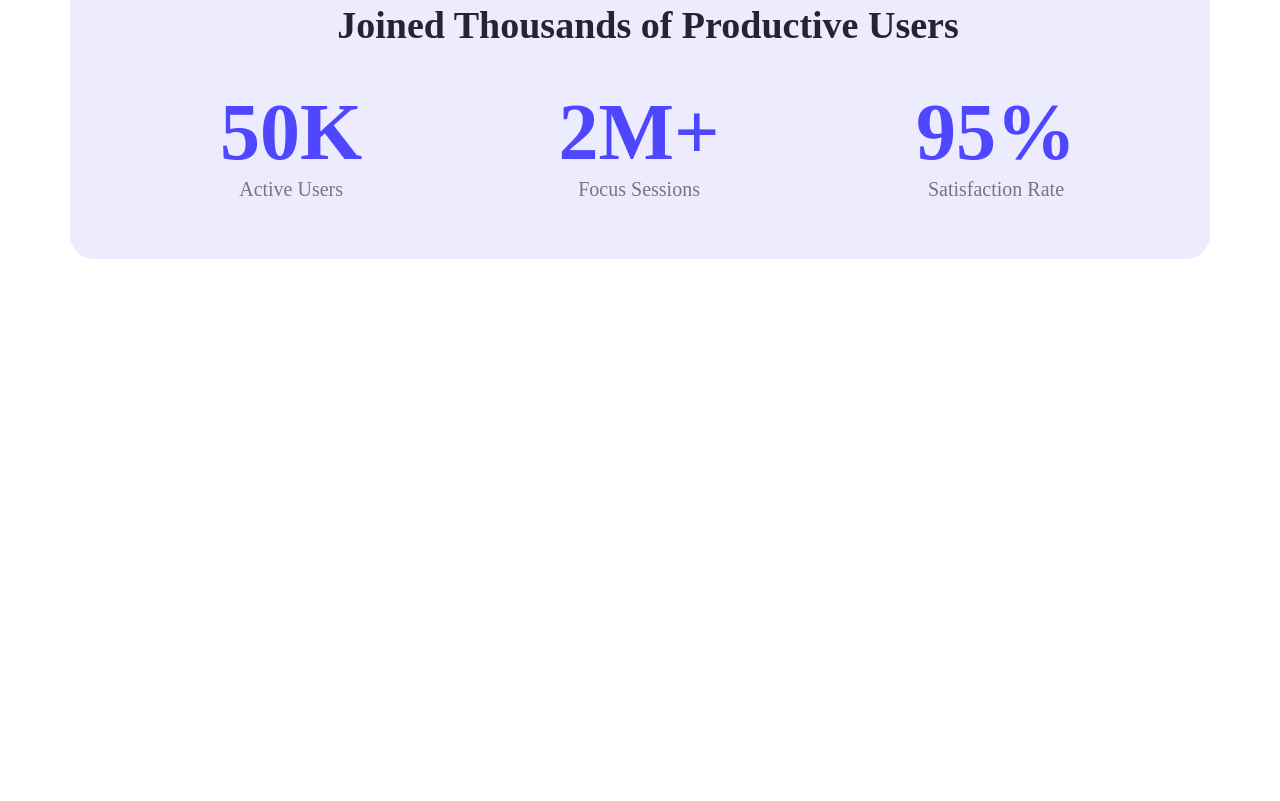
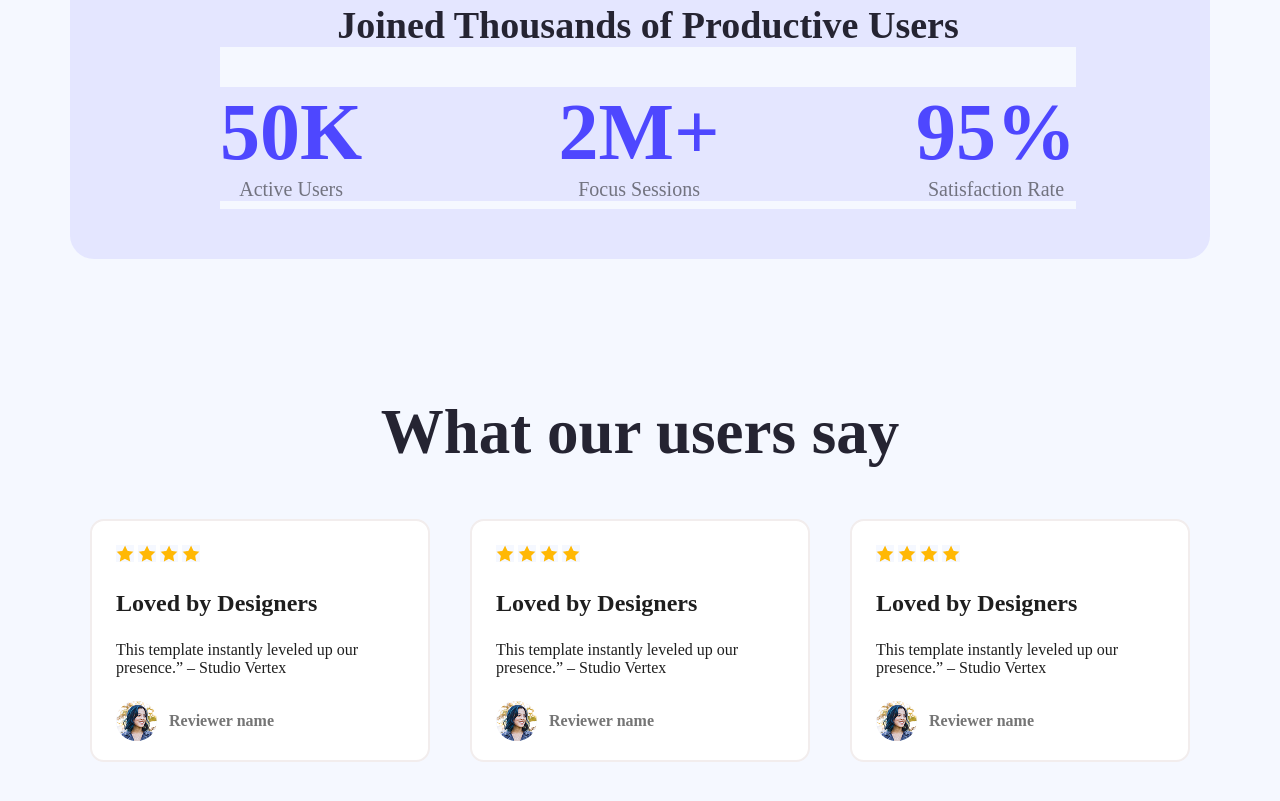
Before and after one commit to MdTashkinurAhammedTonmoy/Assignment-one, a plain HTML site: page indext.html in a window 1280 px wide. Shown: the part 1305-2106 px from the top of the page. Before the commit the page ends 1680 px from the top, so only its background shows below. Drawn offline with Linux system fonts and the light colour scheme.

Commit message:
Maine Box is the Third commit

```diff
--- a/indext.html
+++ b/indext.html
@@ -18,7 +18,7 @@
         </div>
     </header>
     <main>
-        <!-- box-1 -->
+        <!-- main box-1 -->
         <div id="main-1">
             <div id="main-2">
                 <h2>See It in Action</h2>
@@ -30,7 +30,8 @@
                 <img id="img-1" src="Assets/wc-mini.png" alt="">
             </div>
         </div>
-         <!-- box-2 -->
+         <!--main box-2 -->
+
          <div id="main-box-1">
             <div id="main-box-2">
                 <h2 >Joined Thousands of Productive Users</h2>
@@ -50,6 +51,50 @@
                 </div>
             </div>
          </div>
+         <!-- main box-3 -->
+          <div id="box-1">
+            <div id="box-2">
+                <h2>What our users say</h2></div>
+                <div id="box-3">
+                    <div id="box-4">
+                        <img src="Assets/icon-star.png" alt="">
+                        <img src="Assets/icon-star.png" alt="">
+                        <img src="Assets/icon-star.png" alt="">
+                        <img src="Assets/icon-star.png" alt="">
+                        <h2>Loved by Designers</h2>
+                        <p>This template instantly leveled up our presence.” – Studio Vertex</p>
+                        <div id="box-5">
+                            <img src="Assets/avatar.png" alt="">
+                            <h3>Reviewer name</h3>
+                        </div>
+                    </div>
+                    <div id="box-4">
+                        <img src="Assets/icon-star.png" alt="">
+                        <img src="Assets/icon-star.png" alt="">
+                        <img src="Assets/icon-star.png" alt="">
+                        <img src="Assets/icon-star.png" alt="">
+                        <h2>Loved by Designers</h2>
+                        <p>This template instantly leveled up our presence.” – Studio Vertex</p>
+                        <div id="box-5">
+                            <img src="Assets/avatar.png" alt="">
+                            <h3>Reviewer name</h3>
+                        </div>
+                    </div>
+                    <div id="box-4">
+                        <img src="Assets/icon-star.png" alt="">
+                        <img src="Assets/icon-star.png" alt="">
+                        <img src="Assets/icon-star.png" alt="">
+                        <img src="Assets/icon-star.png" alt="">
+                        <h2>Loved by Designers</h2>
+                        <p>This template instantly leveled up our presence.” – Studio Vertex</p>
+                        <div id="box-5">
+                            <img src="Assets/avatar.png" alt="">
+                            <h3>Reviewer name</h3>
+                            </div>
+                        </div>
+                    </div>
+                </div>
+          </div>
     </main>
     <footer>
 
--- a/style.css
+++ b/style.css
@@ -1,6 +1,7 @@
 *{
     padding: 0px;
     margin: 0px;
+    background-color: #F5F8FF;
 }
   /*heder box 1 */
 header {
@@ -16,6 +17,7 @@ header {
     justify-content: space-between;
     margin: 0px auto;
     align-items: center;
+    background-image: url(Assets/Hero-bg.png);
 }
 
 #hiding-2 h2 {
@@ -37,15 +39,17 @@ header {
     height: 152px;
     text-align: center;
     margin: 152px auto;
+
 }
 
 #hiding-1 h2{
     font-size: 65px;
     font-weight: bolder;
     margin-bottom: 37px;
+    background-image: url(Assets/Hero-bg.png);
 }
 
-/* main box 2 */
+/* main box 1 */
 
 #main-1{
     width: 1140px;
@@ -75,8 +79,7 @@ header {
     border-radius: 48px;
 }
 
-/* main box 3 */
-
+/* main box 2 */
 #main-box-1 {
     width: 1140px;
     height: 306px;
@@ -92,6 +95,8 @@ header {
     margin: 50px 150px;
     position: absolute;
     text-align: center;
+
+
 }
 
 #main-box-2 h2 {
@@ -99,19 +104,100 @@ header {
     font-weight: bold;
     color: #252432;
     margin-bottom: 40px;
+    background-color: rgba(78, 71, 255, 0.1);
+
 }
 #main-box-3{
     display: flex;
     justify-content: space-between;
+    background-color: rgba(78, 71, 255, 0.1);
+
+
 }
 
 #main-box-3 h3 {
     font-size: 80px;
     font-weight: bold;
     color: #4E47FF;
+    background-color: rgba(78, 71, 255, 0.1);
+
 }
 
 #main-box-3 P{
     font-size: 20px;
     color: rgba(0, 0, 0, 0.5);
+    background-color: rgba(78, 71, 255, 0.1);
 }
+
+/* main box-3 */
+#box-1 {
+    width: 1140px;
+    height: 342px;
+    margin: 137px auto;
+
+
+}
+
+#box-3 {
+    height: 243px;
+    display: flex;
+
+
+
+
+}
+
+#box-2 {
+    font-size: 42px;
+    font-weight: bold;
+    color: #252432;
+    margin-bottom: 50px;
+    text-align: center;
+
+}
+#box-4 {
+    border: 2px solid #F2EDED;
+    border-radius: 14px;
+     margin: 0px 20px;
+     background-color: #FFFFFF;
+     justify-content: space-between;
+     padding: 24px;
+
+}
+
+#box-3 h2 {
+    font-size: 24px;
+    color: #1E1E1E;
+    background-color: #FFFFFF;
+    margin-top: 24px;
+    margin-bottom: 24px;
+}
+#box-3 p {
+    font-size: 16px;
+    color: #1E1E1E;
+}
+#box-5{
+    display: flex;
+    background-color: #FFFFFF;
+    align-items: center;
+}
+
+#box-5 img {
+    border-radius: 50%;
+    margin-right: 12px;
+
+}
+#box-5 h3 {
+    color: #757575;
+    font-size: 16px;
+    font-weight: semi bold;
+    background-color: #FFFFFF;
+}
+
+#box-3 p{
+    font-size: 16px;
+    color: #1E1E1E;
+    background-color: #FFFFFF;
+    margin-bottom: 24px;
+
+}
```
